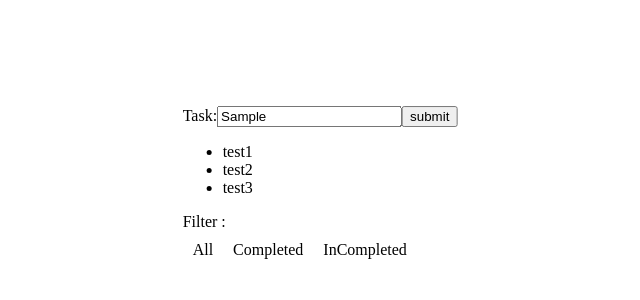
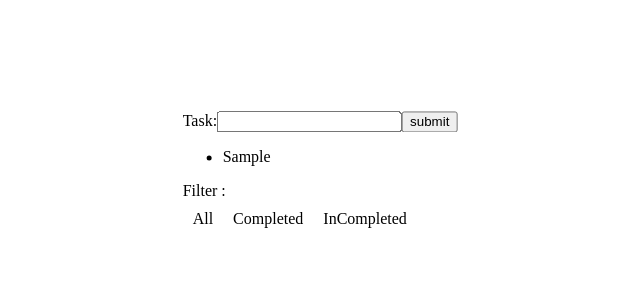
Before and after one commit to evilsempire/react-redux-todo, a React (Create React App) app: page / in a window 1280 px wide. Both pictures are taken after typing "Sample" into the empty fields and a click on the input "submit". Shown: the top 300 px of the page, without its empty margins (320-960 px from the left). Built offline with nearby package versions, Linux system fonts and the light colour scheme.

Commit message:
addtodo redux, todolist
1.Integration of todo form with react-redux
2.todolist with dynamic list using redux

```diff
--- a/package.json
+++ b/package.json
@@ -3,6 +3,7 @@
   "version": "0.1.0",
   "private": true,
   "dependencies": {
+    "eslint-plugin-react-hooks": "^1.7.0",
     "react": "^16.9.0",
     "react-dom": "^16.9.0",
     "react-redux": "^7.1.0",
--- /dev/null
+++ b/src/actions/index.js
@@ -0,0 +1,15 @@
+//GET TO FO ACTION LIST
+export const getToDoList = (todo) => {
+    return {
+        type: "GET_TO_DO_LIST",
+        payload:todo
+    }
+}
+
+//ADD TO DO ACTION
+export const addToDo = (taskName) => {
+    return {
+        type: "ADD_TODO",
+        payload: taskName
+    }
+}
--- a/src/components/AddToDo.js
+++ b/src/components/AddToDo.js
@@ -1,18 +1,38 @@
 import React from "react";
+import {connect } from "react-redux";
+
+//import action
+import {addToDo} from "../actions"
 
 class AddToDo extends React.Component{
 
     constructor(props){
         super(props);
         this.state = {
-            value:""
+            value:"",
+            error: ""
         }
     }
 
 
     submitForm = (e) => {
         e.preventDefault();
-        console.log("this.state", this.state)
+        const {value, error} = this.state;
+
+        if(value !== ""){
+             //run action function
+        this.props.addToDo(value);
+
+        //now make the value empty
+        this.setState({
+            value: "",
+            error: ""
+        })
+        }else{
+            this.setState({
+                error: "Please type something!"
+            })
+        }
     }
 
 
@@ -26,9 +46,12 @@ class AddToDo extends React.Component{
                     value: e.target.value
                 })}/>
                 <input type="submit" value="submit"/>
+                {this.state.error !== "" ? <div>{this.state.error}</div>: null}
             </form>
         )
     }
 }
 
-export default AddToDo;
+
+
+export default connect(null,{addToDo})(AddToDo);
--- a/src/components/ToDoList.js
+++ b/src/components/ToDoList.js
@@ -1,17 +1,32 @@
 import React from "react";
+import {connect} from "react-redux";
 
-const demoList = ["test1", "test2", "test3"];
+// import {getToDoList} from "../actions"
 
 class ToDoList extends React.Component{
+
+    constructor(props){
+        super(props)
+    }
+
+
+
+
     render(){
+const {todo} = this.props;
         return (
            <ul>
                {
-                   demoList.map((listItem, index) => <li key={index}>{listItem}</li>)
+                   todo.length ? todo.map((listItem, index) => <li key={index}>{listItem.taskName}</li>): "No Tasks present"
                }
            </ul>
+
         )
     }
 }
 
-export default ToDoList;
+const mapStateToProps = (state) => {
+    return state;
+}
+
+export default connect(mapStateToProps)(ToDoList);
--- a/src/index.js
+++ b/src/index.js
@@ -1,9 +1,20 @@
 import React from 'react';
 import ReactDOM from 'react-dom';
+import {Provider} from "react-redux";
+import {createStore, applyMiddleware} from "redux";
+import thunk from "redux-thunk"
+
 import App from './components/App';
+import reducers from "./reducers";
+
 import * as serviceWorker from './serviceWorker';
 
-ReactDOM.render(<App />, document.getElementById('root'));
+const store = createStore(reducers,applyMiddleware(thunk));
+
+
+ReactDOM.render(<Provider store={store}>
+<App />
+</Provider>, document.getElementById('root'));
 
 // If you want your app to work offline and load faster, you can change
 // unregister() to register() below. Note this comes with some pitfalls.
--- /dev/null
+++ b/src/reducers/index.js
@@ -0,0 +1,5 @@
+import { combineReducers } from "redux";
+
+//import reducers
+import todo from "./todo";
+export default combineReducers({todo})
--- /dev/null
+++ b/src/reducers/todo.js
@@ -0,0 +1,22 @@
+const initialState = [];
+
+//function
+export default function(state = initialState, action){
+    switch (action.type) {
+        case "ADD_TODO":
+
+
+            return [
+                ...state,{
+                    taskName: action.payload,
+                    id: Math.random(),
+                    completed: false
+                }
+            ]
+
+        case "GET_TO_DO_LIST": return action.payload
+
+        default:
+            return state;
+    }
+}
```
Also changed, not shown: 1 other file (tests, documents, lock files or other folders).
